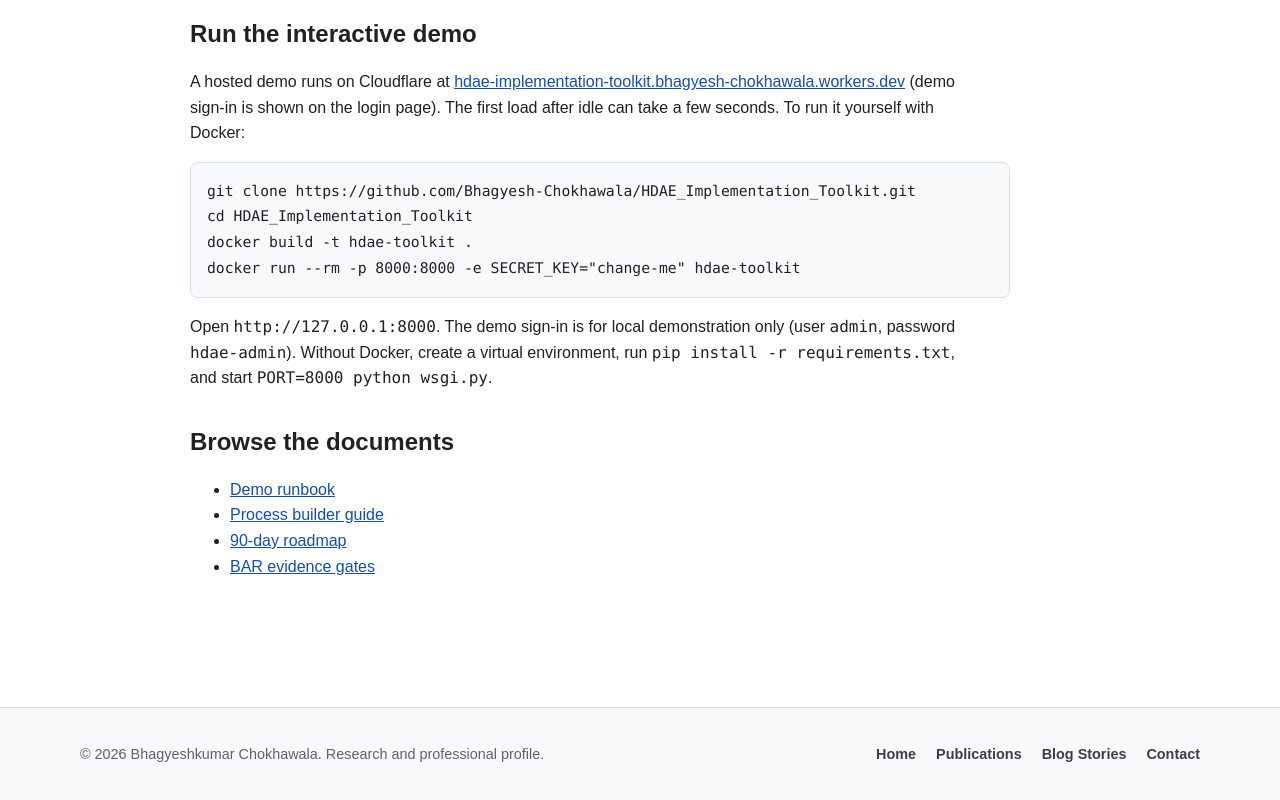
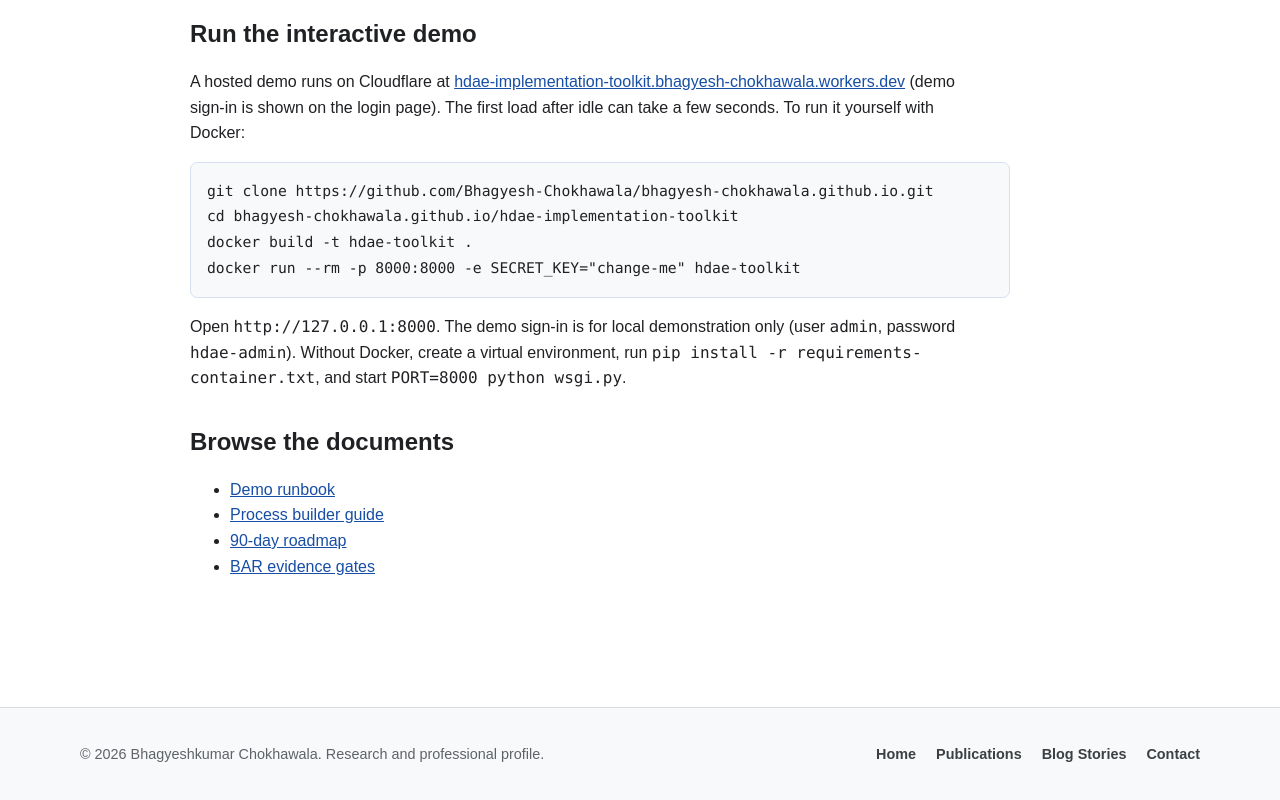
Before and after one commit to Bhagyesh-Chokhawala/bhagyesh-chokhawala.github.io, a website: page hdae-implementation-toolkit/index.html in a window 1280 px wide. Shown: the part 975-1775 px from the top of the page. Drawn offline with Linux system fonts and the light colour scheme.

Commit message:
Point HDAE source links to the portal folder (original repo is private)
Co-authored-by: Copilot <223556219+Copilot@users.noreply.github.com>

```diff
--- a/hdae-implementation-toolkit/index.html
+++ b/hdae-implementation-toolkit/index.html
@@ -34,7 +34,7 @@
     "applicationCategory": "BusinessApplication",
     "operatingSystem": "Web (Flask), Docker",
     "url": "https://bhagyesh-chokhawala.github.io/hdae-implementation-toolkit/",
-    "codeRepository": "https://github.com/Bhagyesh-Chokhawala/HDAE_Implementation_Toolkit",
+    "codeRepository": "https://github.com/Bhagyesh-Chokhawala/bhagyesh-chokhawala.github.io/tree/main/hdae-implementation-toolkit",
     "description": "A proof-of-concept toolkit for the BAR-HDAE dual-loop model with BAR evidence gates, a seven-phase HDAE outcome-episode workflow, and twelve governance artifacts.",
     "author": {"@type": "Person", "name": "Bhagyeshkumar Chokhawala", "url": "https://bhagyesh-chokhawala.github.io/"}
   }
@@ -65,7 +65,7 @@
       <div class="hdae-actions">
         <a class="button" href="/">Original site</a>
         <a class="button" href="https://hdae-implementation-toolkit.bhagyesh-chokhawala.workers.dev/login" target="_blank" rel="noopener noreferrer">Open the live demo</a>
-        <a class="button" href="https://github.com/Bhagyesh-Chokhawala/HDAE_Implementation_Toolkit" target="_blank" rel="noopener noreferrer">View source on GitHub</a>
+        <a class="button" href="https://github.com/Bhagyesh-Chokhawala/bhagyesh-chokhawala.github.io/tree/main/hdae-implementation-toolkit" target="_blank" rel="noopener noreferrer">View source on GitHub</a>
         <a class="button" href="https://github.com/Bhagyesh-Chokhawala/bhagyesh-chokhawala.github.io/blob/main/hdae-implementation-toolkit/README.md" target="_blank" rel="noopener noreferrer">Read the README</a>
         <a class="button" href="https://github.com/Bhagyesh-Chokhawala/bhagyesh-chokhawala.github.io/blob/main/hdae-implementation-toolkit/14_Architecture/HDAE_Reference_Architecture.md" target="_blank" rel="noopener noreferrer">Reference architecture</a>
       </div>
@@ -83,11 +83,11 @@
 
       <h2>Run the interactive demo</h2>
       <p>A hosted demo runs on Cloudflare at <a href="https://hdae-implementation-toolkit.bhagyesh-chokhawala.workers.dev/login" target="_blank" rel="noopener noreferrer">hdae-implementation-toolkit.bhagyesh-chokhawala.workers.dev</a> (demo sign-in is shown on the login page). The first load after idle can take a few seconds. To run it yourself with Docker:</p>
-      <pre class="hdae-code"><code>git clone https://github.com/Bhagyesh-Chokhawala/HDAE_Implementation_Toolkit.git
-cd HDAE_Implementation_Toolkit
+      <pre class="hdae-code"><code>git clone https://github.com/Bhagyesh-Chokhawala/bhagyesh-chokhawala.github.io.git
+cd bhagyesh-chokhawala.github.io/hdae-implementation-toolkit
 docker build -t hdae-toolkit .
 docker run --rm -p 8000:8000 -e SECRET_KEY="change-me" hdae-toolkit</code></pre>
-      <p>Open <code>http://127.0.0.1:8000</code>. The demo sign-in is for local demonstration only (user <code>admin</code>, password <code>hdae-admin</code>). Without Docker, create a virtual environment, run <code>pip install -r requirements.txt</code>, and start <code>PORT=8000 python wsgi.py</code>.</p>
+      <p>Open <code>http://127.0.0.1:8000</code>. The demo sign-in is for local demonstration only (user <code>admin</code>, password <code>hdae-admin</code>). Without Docker, create a virtual environment, run <code>pip install -r requirements-container.txt</code>, and start <code>PORT=8000 python wsgi.py</code>.</p>
 
       <h2>Browse the documents</h2>
       <ul>
```
Also changed, not shown: index.html (+1 -1 lines).
